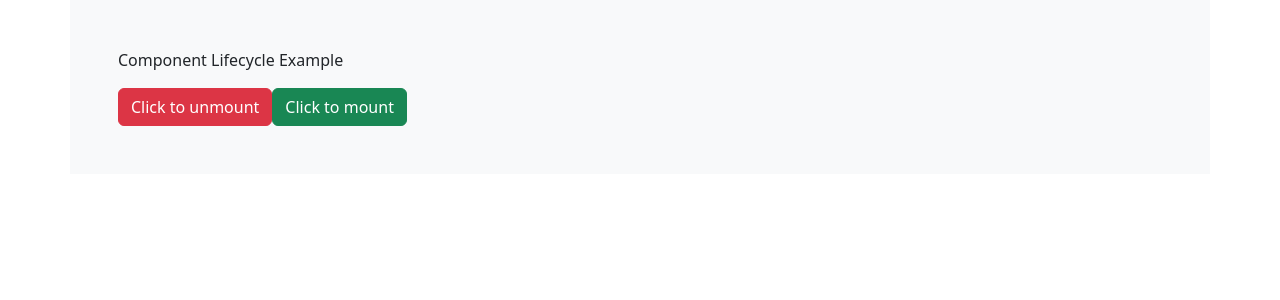
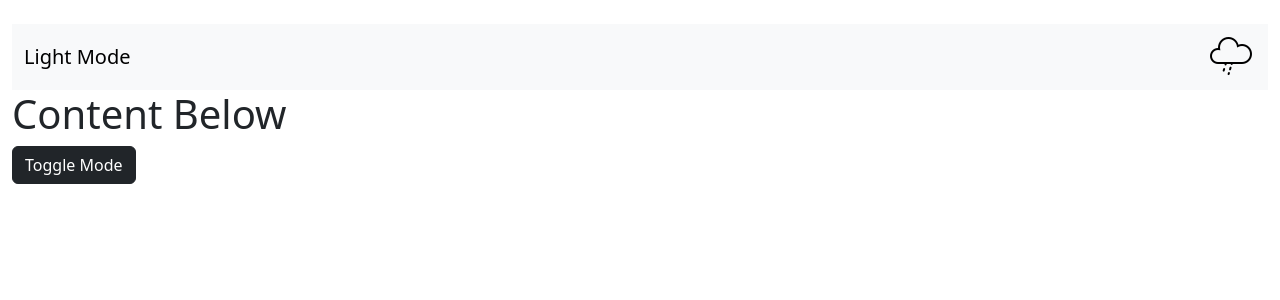
Before and after one commit to GogoFC/g48-front-end, a React (Create React App) app in the folder g48-react-lecture/: page / in a window 1280 px wide. Shown: the top 300 px of the page. Built offline with nearby package versions, Linux system fonts and the light colour scheme.

Commit message:
React Fundamentals - State management - Toggle Dark Mode

```diff
--- /dev/null
+++ b/g48-react-lecture/src/ex5_state/ToggleModeButton.js
@@ -0,0 +1,38 @@
+import React, { useState } from 'react';
+
+const ToggleModeButton = () => {
+
+    const [darkMode, setDarkMode] = useState(false);
+
+    const toggleModeHandler = () => {
+        //console.log("button has been pressed!")
+        setDarkMode(!darkMode);
+    }
+
+
+    return (
+        <div className='container-fluid mt-4'>
+
+                <nav className={`navbar navbar-expand-lg ${darkMode ? 'navbar-dark bg-dark' : 'navbar-light bg-light' }`}>
+                <div className='container-fluid'>
+                    <a className='navbar-brand' href='#'
+
+                    >{darkMode ? 'Dark Mode' : 'Light Mode'}</a>
+                    <img src={darkMode ? '/logo-light.png': '/logo-dark.png'}  />
+
+                </div>
+            </nav>
+
+            <div>
+                <h1>Content Below</h1>
+
+                <button type='button' className={`btn ${darkMode ? 'btn-light' :"btn-dark"}`} onClick={toggleModeHandler}>Toggle Mode</button>
+            </div>
+
+
+
+        </div>
+    );
+};
+
+export default ToggleModeButton;
--- a/g48-react-lecture/src/index.js
+++ b/g48-react-lecture/src/index.js
@@ -6,6 +6,8 @@ import NameList from "./ex4_props/NameList";
 import App from "./ex2_functions/App.js";
 import Counter from "./ex5_state/Counter.js";
 import MyComponent from "./ex6_demo_lifecycle/MyComponent.js";
+import ToggleModeButton from "./ex5_state/ToggleModeButton.js";
+
 
 
 const root = ReactDOM.createRoot(document.getElementById("root"));
@@ -15,5 +17,5 @@ const root = ReactDOM.createRoot(document.getElementById("root"));
 /* <NameList names={names} />*/
 
 root.render(
-    <MyComponent/>
+    <ToggleModeButton/>
 )
```
Also changed, not shown: g48-react-lecture/public/logo-dark.png (added), g48-react-lecture/public/logo-light.png (added).
